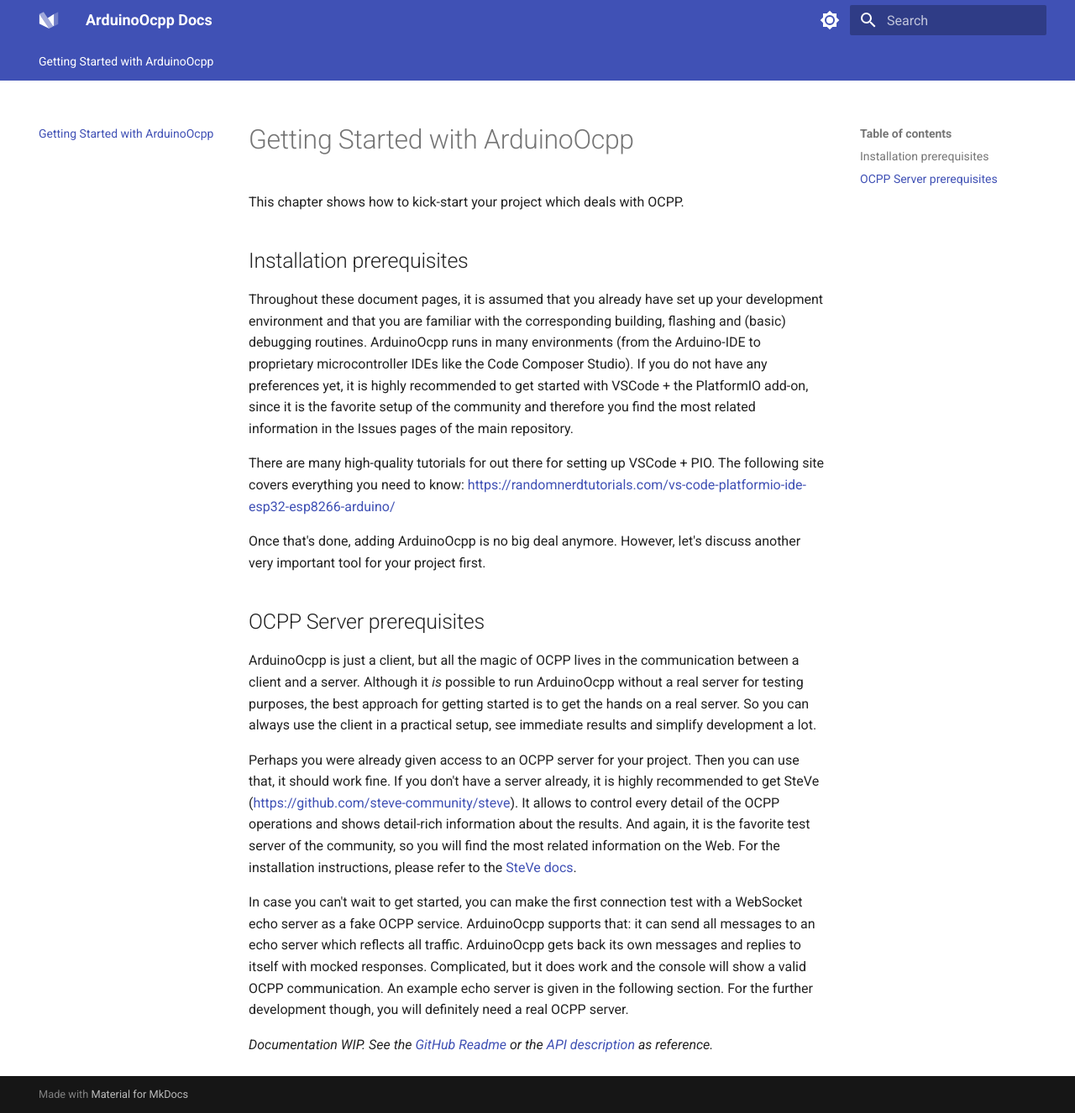
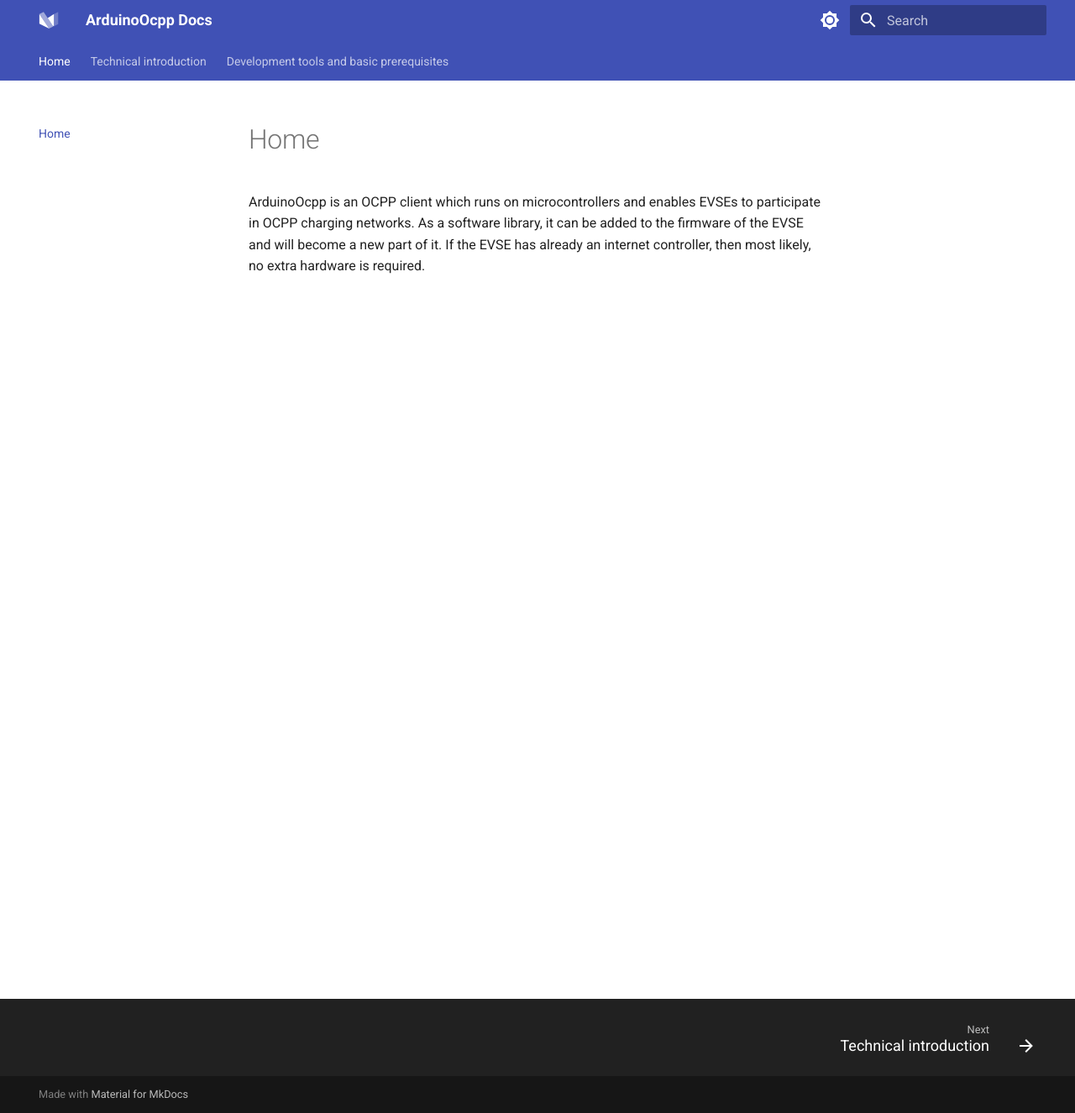
Before and after one commit to matth-x/MicroOcpp, an MkDocs documentation site: the page built from docs/index.md, in a window 1280 px wide and 1326 px high. Shown: the whole window at 84% size. Built offline with MkDocs 1.6.1 and Material for MkDocs 9.7.7, drawn with Linux system fonts in a browser that asks for light colours; some of the changed lines change nothing that is shown.

Commit message:
docs update

```diff
--- a/docs/index.md
+++ b/docs/index.md
@@ -1,25 +1,3 @@
-# Getting Started with ArduinoOcpp
+ArduinoOcpp is an OCPP client which runs on microcontrollers and enables EVSEs to participate in OCPP charging networks. As a software library, it can be added to the firmware of the EVSE and will become a new part of it. If the EVSE has already an internet controller, then most likely, no extra hardware is required.
 
-This chapter shows how to kick-start your project which deals with OCPP.
-
-## Installation prerequisites
-
-Throughout these document pages, it is assumed that you already have set up your development environment and that you are familiar with the corresponding building, flashing and (basic) debugging routines. ArduinoOcpp runs in many environments (from the Arduino-IDE to proprietary microcontroller IDEs like the Code Composer Studio). If you do not have any preferences yet, it is highly recommended to get started with VSCode + the PlatformIO add-on, since it is the favorite setup of the community and therefore you find the most related information in the Issues pages of the main repository.
-
-There are many high-quality tutorials for out there for setting up VSCode + PIO. The following site covers everything you need to know:
-[https://randomnerdtutorials.com/vs-code-platformio-ide-esp32-esp8266-arduino/](https://randomnerdtutorials.com/vs-code-platformio-ide-esp32-esp8266-arduino/)
-
-Once that's done, adding ArduinoOcpp is no big deal anymore. However, let's discuss another very important tool for your project first.
-
-## OCPP Server prerequisites
-
-ArduinoOcpp is just a client, but all the magic of OCPP lives in the communication between a client and a server. Although it *is* possible to run ArduinoOcpp without a real server for testing purposes, the best approach for getting started is to get the hands on a real server. So you can always use the client in a practical setup, see immediate results and simplify development a lot.
-
-Perhaps you were already given access to an OCPP server for your project. Then you can use that, it should work fine. If you don't have a server already, it is highly recommended to get
-SteVe ([https://github.com/steve-community/steve](https://github.com/steve-community/steve)).
-It allows to control every detail of the OCPP operations and shows detail-rich information about the results. And again, it is the favorite test server of the community, so you will find the most related information on the Web. For the installation instructions, please refer to the
-[SteVe docs](https://github.com/steve-community/steve#configuration-and-installation).
-
-In case you can't wait to get started, you can make the first connection test with a WebSocket echo server as a fake OCPP service. ArduinoOcpp supports that: it can send all messages to an echo server which reflects all traffic. ArduinoOcpp gets back its own messages and replies to itself with mocked responses. Complicated, but it does work and the console will show a valid OCPP communication. An example echo server is given in the following section. For the further development though, you will definitely need a real OCPP server.
-
-*Documentation WIP. See the [GitHub Readme](https://github.com/matth-x/ArduinoOcpp) or the [API description](https://github.com/matth-x/ArduinoOcpp/blob/master/src/ArduinoOcpp.h) as reference.*
+<!-- This chapter shows how to kick-start your OCPP project. -->
--- /dev/null
+++ b/docs/intro-tech.md
@@ -0,0 +1,45 @@
+# Technical introduction
+
+This chapter covers everything you need to know to understand ArduinoOcpp.
+
+## Scope of ArduinoOcpp
+
+The OCPP specification defines a charger data model, operations on the data model and the resulting physical behavior on the charger side. ArduinoOcpp implements the full scope of OCPP, i.e. a minimalistic data store for the data model, the OCPP operations and an interface to the surrounding firmware.
+
+Another part of OCPP is its messaging mechanism, the so-called Remote Procedure Calls (RPC) framework. ArduinoOcpp also implements the specified RPC framework with the required guarantees of message delivery or the corresponding error handling.
+
+At the lowest layer, OCPP relies on standard WebSockets. ArduinoOcpp works with any WebSocket library and has a lean interface to integrate them.
+
+The high-level API in `ArduinoOcpp.h` bundles all touch points of the EVSE firmware with the OCPP library.
+
+<p style="text-align:center">
+    <img src="../img/components_overview.svg">
+    <br />
+    <em>Overview of the architecture</em>
+</p>
+
+## High-level OCPP support
+
+Being a full implementation of OCPP, ArduinoOcpp handles the OCPP communication, i.e. it sends OCPP requests and processes incoming OCPP requests autonomously. The messages are triggered by the internal data model and by input from the high-level API. Incoming OCPP requests are used to update the internal data model and if an action on the charger is required, the library signals that to the main firmware through the high-level API.
+
+In consequence, the high-level API decouples the main firmware from the OCPP communication and hides the operations. This has the following good reasons:
+
+- The high-level API guarantees correctnes of the OCPP integration. As soon as the charger adopts it properly, it is fully OCPP-compliant
+- The hardware-near design decreases the integration effort into the firmware hugely
+- The API won't change substantially for the OCPP 2.0.1 upgrade. The EVSE will get OCPP 2.0.1 support on the fly by a later firmware update
+
+## Customizability
+
+One core principle of the architecture of ArduinoOcpp is the customizability and the selective usage of its components.
+
+Selective usage of components means that the EVSE firmware can use parts of ArduinoOcpp and work with its own implementation for the rest. In that case only the selected parts of ArduinoOcpp will be compiled into the firmware. For example, the main firmware can use the RPC framework and build a custom implementation of the OCPP logic on top of it. This could be necessary if the OCPP behavior should be tightly coupled to other modules of the firmware. In a different scenario, the EVSE firmware could already contain an extensive RPC framework and the OCPP client should reuse it. Then, only the business logic and high-level API are of interest.
+
+<p style="text-align:center">
+    <img src="../img/components_selective.svg">
+    <br />
+    <em>Selective usage of ArduinoOcpp</em>
+</p>
+
+Customizations of the library allow to integrate use cases for which the high-level API is too restrictive. The high-level API is designed to provide a facade for the expected usage of the library, but since the charging sector is driven by innovation, new use cases for OCPP emerge every day. If a custom use case cannot be integrated on the API level, the main firmware can access the internal data structures of ArduinoOcpp and complement the required functionality or replace parts of the internal behavior with custom implementations which fits the concrete scenarios better.
+
+*Documentation WIP. See the [GitHub Readme](https://github.com/matth-x/ArduinoOcpp) or the [API description](https://github.com/matth-x/ArduinoOcpp/blob/master/src/ArduinoOcpp.h) as reference.*
--- /dev/null
+++ b/docs/prerequisites.md
@@ -0,0 +1,33 @@
+# Development tools and basic prerequisites
+
+This page explains how to work with this library using the appropriate development tools. Skip it if your IDE is set up and you already have an OCPP test server.
+
+## Development tools prerequisites
+
+Throughout these document pages, it is assumed that you already have set up your development environment and that you are familiar with the corresponding building, flashing and (basic) debugging routines. ArduinoOcpp runs in many environments (from the Arduino-IDE to proprietary microcontroller IDEs like the Code Composer Studio). If you do not have any preferences yet, it is highly recommended to get started with VSCode + the PlatformIO add-on, since it is the favorite setup of the community and therefore you find the most related information in the Issues pages of the main repository.
+
+There are many high-quality tutorials for out there for setting up VSCode + PIO. The following site covers everything you need to know:
+[https://randomnerdtutorials.com/vs-code-platformio-ide-esp32-esp8266-arduino/](https://randomnerdtutorials.com/vs-code-platformio-ide-esp32-esp8266-arduino/)
+
+Once that's done, adding ArduinoOcpp is no big deal anymore. However, let's discuss another very important tool for your project first.
+
+## OCPP Server prerequisites
+
+ArduinoOcpp is just a client, but all the magic of OCPP lives in the communication between a client and a server. Although it *is* possible to run ArduinoOcpp without a real server for testing purposes, the best approach for getting started is to get the hands on a real server. So you can always use the client in a practical setup, see immediate results and simplify development a lot.
+
+Perhaps you were already given access to an OCPP server for your project. Then you can use that, it should work fine. If you don't have a server already, it is highly recommended to get
+SteVe ([https://github.com/steve-community/steve](https://github.com/steve-community/steve)).
+It allows to control every detail of the OCPP operations and shows detail-rich information about the results. And again, it is the favorite test server of the community, so you will find the most related information on the Web. For the installation instructions, please refer to the
+[SteVe docs](https://github.com/steve-community/steve#configuration-and-installation).
+
+In case you can't wait to get started, you can make the first connection test with a WebSocket echo server as a fake OCPP service. ArduinoOcpp supports that: it can send all messages to an echo server which reflects all traffic. ArduinoOcpp gets back its own messages and replies to itself with mocked responses. Complicated, but it does work and the console will show a valid OCPP communication. An example echo server is given in the following section. For the further development though, you will definitely need a real OCPP server.
+
+## Project structure
+
+ArduinoOcpp is a library, i.e. it is not a full firmware, but just solves one specific task in your project which is the OCPP connectivity. The project structure should reflect this: typically you download ArduinoOcpp into a libraries or dependencies subfolder, while the main part of the development takes place in a main source folder. All dependencies of ArduinoOcpp (i.e. ArduinoJson, see the dependencies sections) should be located in the same libraries or dependencies folder.
+
+When the include paths are correctly set up, you should be able `#include <ArduinoOcpp.h>` at the top of your own source files. This setup keeps the OCPP library source separate from your integration and gives the project a clear structure.
+
+## Dependency managers
+
+Currently, the PlatformIO dependency manager is supported. In the `platformio.ini` manifest, you can add `matth-x/ArduinoOcpp` to the `lib_deps` section.
```
Also changed, not shown: docs/img/components_overview.svg (added), docs/img/components_selective.svg (added).
